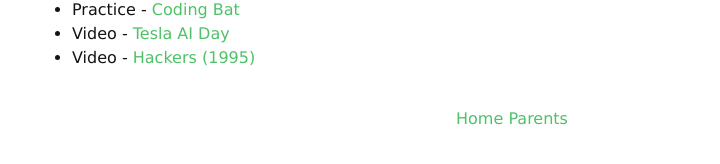
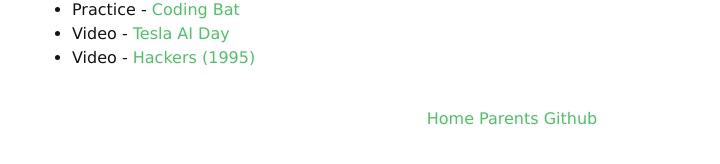
Before and after one commit to codekansas/teals-2022, a Jekyll site: the page built from _posts/2022-08-29-lesson-1.md, in a window 1280 px wide. Shown: the part 698-862 px from the top of the page, without its empty margins (128-848 px from the left). Built offline with Jekyll 4.4.1, drawn with Linux system fonts in a browser that asks for light colours.

Commit message:
update links

```diff
--- a/_includes/links.html
+++ b/_includes/links.html
@@ -1,6 +1,7 @@
 <div class="center-container" style="padding: 1em 0 1em 0">
   <div class="center">
-    <a id="home-link" href="{{site.url }}/">Home</a>
-    <a id="career-email-link" href="{{ site.url }}/parents">Parents</a>
+    <a href="{{ site.url }}/">Home</a>
+    <a href="{{ site.url }}/parents">Parents</a>
+    <a href="https://github.com/codekansas/teals-2022">Github</a>
   </div>
 </div>
```
